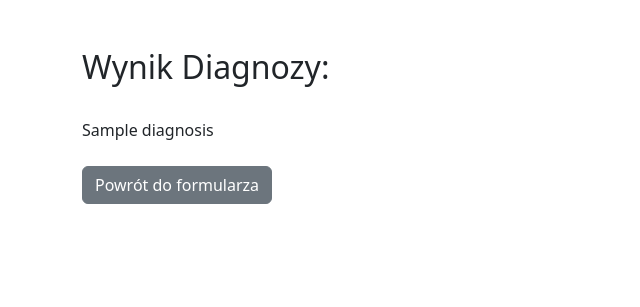
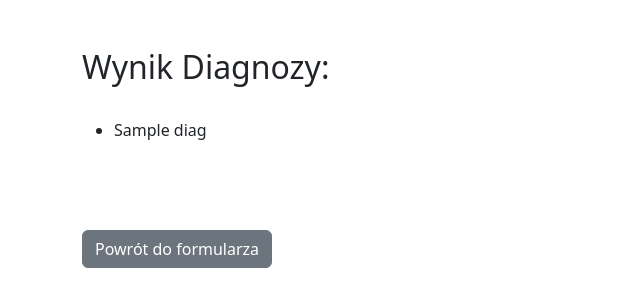
Before and after one commit to BudN0ne/motoryzacja_system, a Flask app: template templates/result.html in a window 1280 px wide. Shown: the top 307 px of the page, without its empty margins (0-640 px from the left). Run offline with Flask 3, Linux system fonts and the light colour scheme; the template is opened without the code that fills it: most values are stand-ins (such as "Sample title", 1, 10 or a date in 2020); some libraries are stand-ins or nearby versions.

Commit message:
06-01-2025

```diff
--- a/app.py
+++ b/app.py
@@ -38,16 +38,19 @@
                     prolog_thread.query(f"assertz(fact({fact}, {value}))")
 
             # Zapytanie o diagnozę
-            result = prolog_thread.query("diagnosis_all(Diagnoses)")
+            result = prolog_thread.query("diagnosis(Diagnosis)")
 
             # Czyszczenie faktów po diagnozie
             for fact in data.keys():
                 prolog_thread.query(f"retractall(fact({fact}, _))")
 
             # Przetwarzanie wyniku diagnozy
-            diagnoses = result[0]['Diagnoses'] if result else ["Brak jednoznacznej diagnozy. Skontaktuj się z mechanikiem."]
+            if result:
+                diagnosis = [res['Diagnosis'] for res in result]
+            else:
+                diagnosis = ["Brak jednoznacznej diagnozy. Skontaktuj się z mechanikiem."]
 
-    return render_template('result.html', diagnosis=", ".join(diagnoses))
+    return render_template('result.html', diagnosis=diagnosis)
 
 if __name__ == '__main__':
     app.run(debug=True)
--- a/templates/result.html
+++ b/templates/result.html
@@ -15,7 +15,12 @@
     <h2>Wynik Diagnozy:</h2>
     <br>
     <!-- Wyświetlenie wyniku -->
-    {{ diagnosis }}
+    <ul>
+      {% for diag in diagnosis %}
+          <li>{{ diag|safe }}</li>
+          <br>
+      {% endfor %}
+    </ul>
 
     <!-- Powrót do formularza -->
     <br>
```
Also changed, not shown: templates/index.html (+1 -7 lines), 1 other file.
